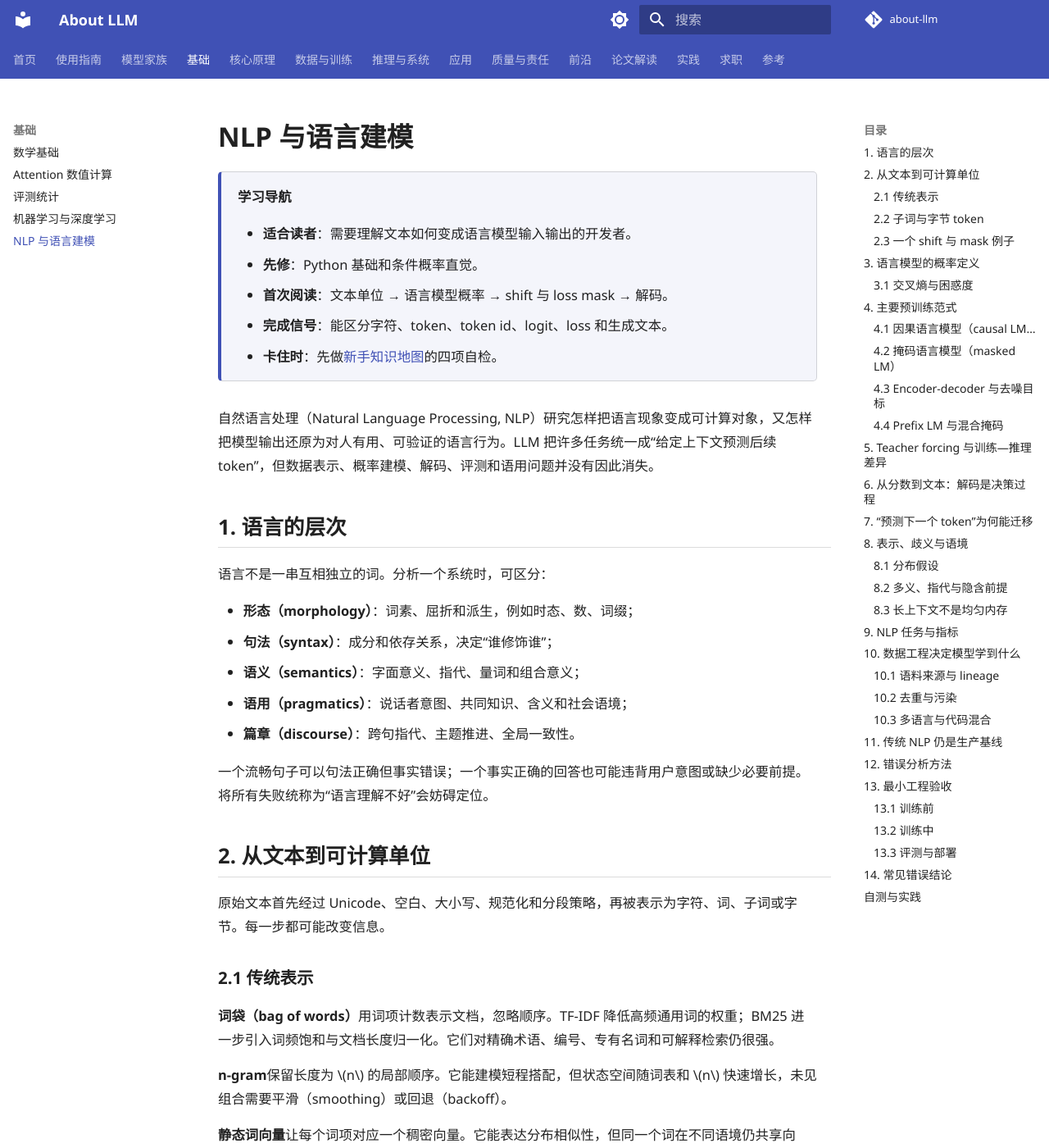
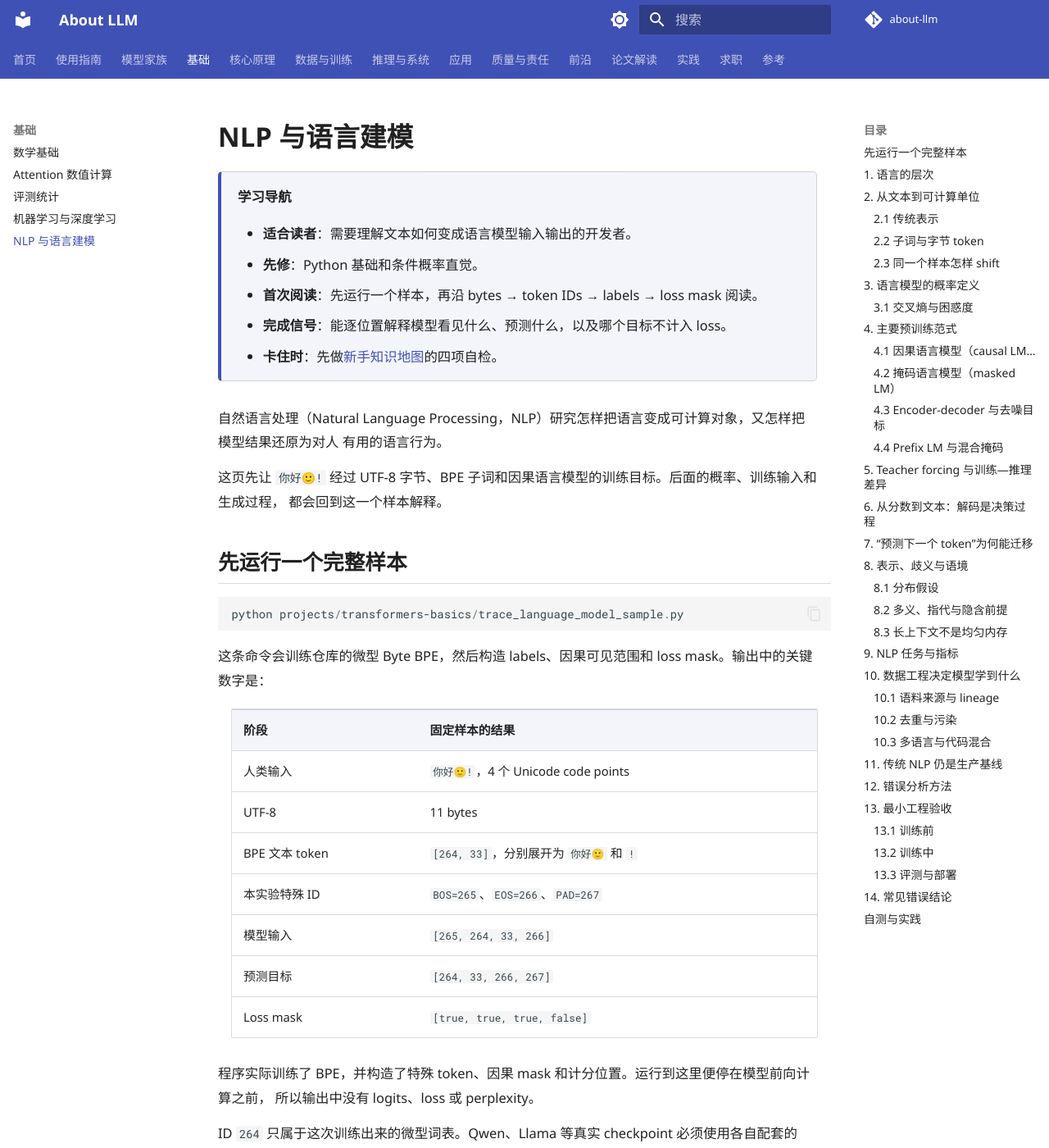
Before and after one commit to NightLemon/about-llm, an MkDocs documentation site: the page built from docs/foundations/nlp.md, in a window 1280 px wide and 1400 px high. Shown: the whole window at 82% size. Built offline with MkDocs 1.6.1 and Material for MkDocs 9.7.7, drawn with Linux system fonts in a browser that asks for light colours; a script that is not in the unit is left out; comment, search, counter and statistics services are not loaded; some of the changed text lies outside the part shown.

Commit message:
feat: trace causal language model inputs

````diff
--- a/docs/evidence/transformers-controls.md
+++ b/docs/evidence/transformers-controls.md
@@ -87,6 +87,29 @@ python projects/transformers-basics/train_byte_bpe.py `
 ### 1.3 这个 tokenizer 还缺什么
 
 它没有 normalization、pre-tokenizer、special tokens、offset map、added-token policy、chat template 或 checkpoint compatibility。小型 authored corpus 的 token 数也不能推成中文压缩率、计费量或目标模型上下文长度。连接真实 checkpoint 时，必须加载该 revision 的 tokenizer 并保存实际 prompt token IDs。
+
+### 1.4 从 token 序列构造语言模型训练目标
+
+~~~powershell
+python projects/transformers-basics/trace_language_model_sample.py
+~~~
+
+这条命令用同一个 Byte BPE 实现处理 `你好🙂!`。程序实测它包含 4 个 Unicode code points、11 个 UTF-8
+bytes，并编码为 `[264, 33]` 两个文本 token。随后，脚本为这次讲解加入 `BOS=265`、`EOS=266` 和
+`PAD=267`，构造出：
+
+~~~text
+model input: [265, 264, 33, 266]
+labels:      [264, 33, 266, 267]
+loss mask:   [true, true, true, false]
+~~~
+
+测试独立检查上述固定数字、4×4 下三角因果 mask、逐位置可见范围和三个有效预测目标。它还要求特殊 token ID
+位于本次学习所得词表之后，避免与文本 token 冲突。
+
+这个实验停在模型前向计算之前。它证明本仓库能够把字符串变成可解释的训练输入，却没有执行 embedding、attention
+或语言模型，也没有产生 logits、loss 和 perplexity。这里的特殊 token 与 ID 仅用于讲解；真实 checkpoint 仍须使用
+配套 tokenizer 和 special-token 配置。
 
 ## 2. Attention：先锁定数学，再谈 kernel
 
--- a/docs/foundations/nlp.md
+++ b/docs/foundations/nlp.md
@@ -7,17 +7,52 @@
 
 - **适合读者**：需要理解文本如何变成语言模型输入输出的开发者。
 - **先修**：Python 基础和条件概率直觉。
-- **首次阅读**：文本单位 → 语言模型概率 → shift 与 loss mask → 解码。
-- **完成信号**：能区分字符、token、token id、logit、loss 和生成文本。
+- **首次阅读**：先运行一个样本，再沿 bytes → token IDs → labels → loss mask 阅读。
+- **完成信号**：能逐位置解释模型看见什么、预测什么，以及哪个目标不计入 loss。
 - **卡住时**：先做[新手知识地图](../guide/beginner-map.md)的四项自检。
 
 </div>
 
-自然语言处理（Natural Language Processing, NLP）研究怎样把语言现象变成可计算对象，又怎样把模型输出还原为对人有用、可验证的语言行为。LLM 把许多任务统一成“给定上下文预测后续 token”，但数据表示、概率建模、解码、评测和语用问题并没有因此消失。
+自然语言处理（Natural Language Processing，NLP）研究怎样把语言变成可计算对象，又怎样把模型结果还原为对人
+有用的语言行为。
+
+这页先让 `你好🙂!` 经过 UTF-8 字节、BPE 子词和因果语言模型的训练目标。后面的概率、训练输入和生成过程，
+都会回到这一个样本解释。
+
+## 先运行一个完整样本
+
+```powershell
+python projects/transformers-basics/trace_language_model_sample.py
+```
+
+这条命令会训练仓库的微型 Byte BPE，然后构造 labels、因果可见范围和 loss mask。输出中的关键数字是：
+
+| 阶段 | 固定样本的结果 |
+|---|---|
+| 人类输入 | `你好🙂!`，4 个 Unicode code points |
+| UTF-8 | 11 bytes |
+| BPE 文本 token | `[264, 33]`，分别展开为 `你好🙂` 和 `!` |
+| 本实验特殊 ID | `BOS=265`、`EOS=266`、`PAD=267` |
+| 模型输入 | `[265, 264, 33, 266]` |
+| 预测目标 | `[264, 33, 266, 267]` |
+| Loss mask | `[true, true, true, false]` |
+
+程序实际训练了 BPE，并构造了特殊 token、因果 mask 和计分位置。运行到这里便停在模型前向计算之前，
+所以输出中没有 logits、loss 或 perplexity。
+
+ID `264` 只属于这次训练出来的微型词表。Qwen、Llama 等真实 checkpoint 必须使用各自配套的 tokenizer。
+
+你可以先只记住三条边界：
+
+```text
+字符串不是 token IDs
+因果 attention mask 决定“能看哪些输入位置”
+loss mask 决定“哪些预测目标参与计分”
+```
 
 ## 1. 语言的层次
 
-语言不是一串互相独立的词。分析一个系统时，可区分：
+上面的程序只处理了文本表示和训练目标。真实语言问题还可以分成：
 
 - **形态（morphology）**：词素、屈折和派生，例如时态、数、词缀；
 - **句法（syntax）**：成分和依存关系，决定“谁修饰谁”；
@@ -52,23 +87,28 @@ Tokenizer 是模型契约的一部分。添加 special token、修改正规化
 
 完整算法见 [Tokenization](../core/tokenization.md)。
 
-### 2.3 一个 shift 与 mask 例子
+### 2.3 同一个样本怎样 shift { #shift-and-mask }
 
-假设文本被编码为：
+程序先构造完整序列：
 
 ```text
-input ids: [BOS, 今, 天, 下, 雨, EOS, PAD]
+[BOS, 你好🙂, !, EOS, PAD]
 ```
 
-因果语言模型通常以当前位置预测下一个 token：
+然后把输入和目标错开一位：
 
-```text
-model input: [BOS, 今, 天, 下, 雨, EOS]
-labels:      [今,  天, 下, 雨, EOS, PAD]
-loss mask:   [1,   1,  1,  1,   1,   0]
-```
+| 位置 | 当前位置输入 | 要预测的目标 | 可见输入位置 | 计入 loss |
+|---:|---|---|---|---|
+| 0 | `BOS` | `你好🙂` | `0` | 是 |
+| 1 | `你好🙂` | `!` | `0, 1` | 是 |
+| 2 | `!` | `EOS` | `0, 1, 2` | 是 |
+| 3 | `EOS` | `PAD` | `0, 1, 2, 3` | 否 |
 
-具体库可能要求调用者显式 shift，也可能在模型内部 shift。把两边都 shift 会错一位；两边都不 shift 则可能学成复制当前 token。`PAD`、prompt 区域和跨文档拼接边界是否参与 loss 也必须显式检查。
+这张表同时出现两个 mask。因果 attention mask 是下三角形，让位置 1 看见位置 0 和 1，却看不见 2、3。
+Loss mask 则保留前三个预测目标，排除最后的 padding 目标。改变其中一个，不会自动替你改变另一个。
+
+不同库对 shift 的分工不同：有的模型在 forward 内部移动 labels，有的训练代码先构造错位序列。接入时应打印
+一个 batch 的输入、目标和有效位置，确认 shift 只发生一次。
 
 ## 3. 语言模型的概率定义
 
@@ -87,7 +127,9 @@ p(x_{1:T})=\prod_{t=1}^{T}p(x_t\mid x_{<t}).
 \log p_\theta(x_t\mid x_{<t}),
 \]
 
-其中 \(m_t\in\{0,1\}\) 表示该 token 是否计入目标。实际报告通常再除以有效 token 数 \(\sum_t m_t\)。
+其中 \(m_t\in\{0,1\}\) 表示该 token 是否计入目标。固定样本的三个有效目标是 `你好🙂`、`!` 和 `EOS`，
+所以 token mean 的分母是 3，而不是输入长度 4 或完整序列长度 5。只有模型给出每个目标的概率后，才能计算这项
+loss；walkthrough 本身没有伪造概率。
 
 这个分解来自概率规则，不要求模型一定使用 Transformer；n-gram、RNN、状态空间模型也可定义自回归概率。
 
@@ -120,7 +162,10 @@ p(x_{1:T})=\prod_{t=1}^{T}p(x_t\mid x_{<t}).
 
 ### 4.3 Encoder-decoder 与去噪目标
 
-Encoder 双向读取输入，decoder 在 encoder 表示条件下自回归生成输出。Span corruption 可遮盖连续片段并要求恢复，常用于 seq2seq 预训练。翻译、摘要和结构转换天然适合条件生成，但 decoder-only 模型也可通过拼接 prompt 与 response 完成这些任务。
+编码器（encoder）双向读取输入，解码器（decoder）根据编码结果逐步生成输出。
+
+Span corruption 会遮盖一段连续文本，再要求模型恢复它。这是一类常见的序列到序列预训练目标，适合翻译和
+摘要等条件生成任务。只有解码器的模型也能把输入与回答拼成一个序列来学习这些任务。
 
 ### 4.4 Prefix LM 与混合掩码
 
@@ -128,9 +173,14 @@ Prefix 区域内部可双向可见，生成区域只能看 prefix 和自己左
 
 ## 5. Teacher forcing 与训练—推理差异
 
-训练因果模型时，第 \(t\) 个位置以真实前缀 \(x_{<t}\) 为条件；推理时前缀包含模型先前生成的 token。后者一旦偏离数据分布，错误可能累积，这常被称为 exposure bias。
+训练固定样本时，四个输入位置一次送入模型。因果 mask 保证每个位置只使用真实前缀，因此三个有效目标可以并行
+计算。这个做法叫 teacher forcing。
 
-但不能据此简单断言“teacher forcing 是错误方法”。最大似然为真实序列提供清晰、密集的监督，并可并行训练。scheduled sampling 等替代方法会改变训练分布，也可能引入不一致性。生产上通常结合更好的数据、后训练、解码约束、检索、验证器或交互式纠错，而不是只替换 teacher forcing。
+生成时只有 `BOS` 是已知的。模型先生成第一个 token，再把自己的结果放回前缀；某一步偏离以后，后续条件也会
+变化。这种训练与推理前缀的差异常称为 exposure bias。
+
+Teacher forcing 仍然提供清晰、密集且可并行的最大似然监督。生产系统通常结合数据改进、后训练、解码约束、
+检索和验证器来控制生成错误。Scheduled sampling 等替代方法会改变训练分布，需要单独验证其目标与偏差。
 
 ## 6. 从分数到文本：解码是决策过程
 
@@ -193,7 +243,10 @@ Prefix 区域内部可双向可见，生成区域只能看 prefix 和自己左
 
 ### 10.1 语料来源与 lineage
 
-记录来源、许可、采集时间、解析器版本、过滤、去重和派生关系。网页 boilerplate、导航菜单、乱码、模板页和机器生成垃圾会消耗训练预算。过滤器也可能系统性排除方言、少数语言或特定写作风格。
+每份语料都要记录来源、许可、采集时间、解析器版本、过滤、去重和派生关系。
+
+网页模板、导航菜单、乱码和机器生成垃圾会浪费训练预算。过滤规则也可能过度删除方言、少数语言或特定写作风格，
+因此要按来源和语言切片检查保留率。
 
 ### 10.2 去重与污染
 
@@ -259,7 +312,11 @@ Prefix 区域内部可双向可见，生成区域只能看 prefix 和自己左
 - 监控新词、语言比例、长度与拒答率的变化；
 - 将工具/RAG 的失败与纯语言模型失败分开统计。
 
-仓库中的 `notebooks/01_attention_three_ways.ipynb`、`notebooks/02_minigpt_forward.ipynb`、`projects/jax-minigpt/` 和 `projects/rag-foundations/` 分别提供注意力、因果语言建模训练和传统/稠密检索的可执行实验；入口见[实验导航](../practice/labs.md)、[项目成熟度索引](../practice/project-index.md)和 [RAG 总览](../applications/rag.md)。
+本页开头的 `trace_language_model_sample.py` 负责文本编码、token IDs、标签错位和计分位置。
+
+下一步运行 `notebooks/02_minigpt_forward.ipynb`，让微型模型真正产生 logits 与 loss。随后可进入
+`projects/jax-minigpt/` 观察训练；注意力与检索实验分别见[实验导航](../practice/labs.md)和
+[RAG 总览](../applications/rag.md)。
 
 ## 14. 常见错误结论
 
````
Also changed, not shown: docs/evidence/accuracy-ledger.md (+1 -1 lines), docs/practice/projects/transformers-basics.md (+24 -1 lines), projects/transformers-basics/README.md (+16 -9 lines), 3 other files.
